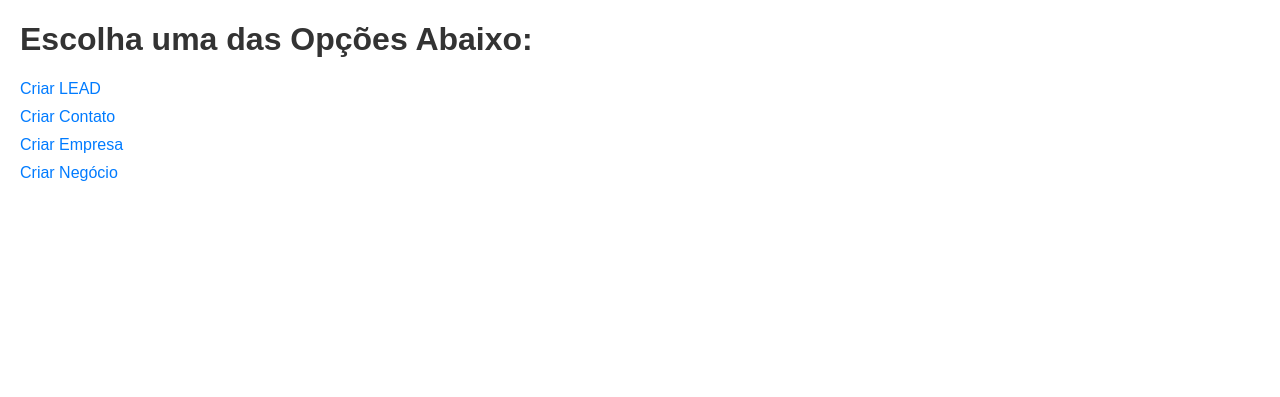
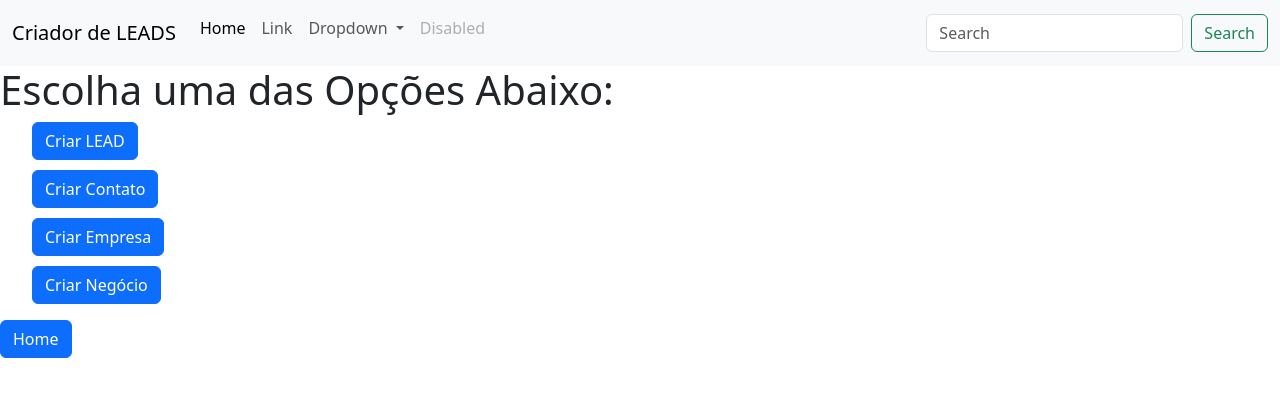
Before and after one commit to lcfariasjr/Mentoria_LC_CRM, a PHP site: page / in a window 1280 px wide. Shown: the top 397 px of the page. Run offline with PHP 8.4, Linux system fonts and the light colour scheme.

Commit message:
novas features de leads e contatos

```diff
--- a/index.html
+++ b/index.html
@@ -1,3 +1,4 @@
+
 <!DOCTYPE html>
 <html lang="en">
 <head>
@@ -5,16 +6,58 @@
     <meta name="viewport" content="width=device-width, initial-scale=1.0">
     <title>Criador de Negócios - LEADS - Contatos e Empresas </title>
     <link rel="stylesheet" type="text/css" href="style.css">
+    <link href="https://cdn.jsdelivr.net/npm/bootstrap@5.3.0/dist/css/bootstrap.min.css" rel="stylesheet" integrity="sha384-9ndCyUaIbzAi2FUVXJi0CjmCapSmO7SnpJef0486qhLnuZ2cdeRhO02iuK6FUUVM" crossorigin="anonymous">
+
+    <!--Aqui começa a Navbar-->
+    <nav class="navbar navbar-expand-lg bg-body-tertiary">
+        <div class="container-fluid">
+          <a class="navbar-brand" href="#">Criador de LEADS </a>
+          <button class="navbar-toggler" type="button" data-bs-toggle="collapse" data-bs-target="#navbarSupportedContent" aria-controls="navbarSupportedContent" aria-expanded="false" aria-label="Toggle navigation">
+            <span class="navbar-toggler-icon"></span>
+          </button>
+          <div class="collapse navbar-collapse" id="navbarSupportedContent">
+            <ul class="navbar-nav me-auto mb-2 mb-lg-0">
+              <li class="nav-item">
+                <a class="nav-link active" aria-current="page" href="Leads_Bitrix24/">Home</a>
+              </li>
+              <li class="nav-item">
+                <a class="nav-link" href="#">Link</a>
+              </li>
+              <li class="nav-item dropdown">
+                <a class="nav-link dropdown-toggle" href="#" role="button" data-bs-toggle="dropdown" aria-expanded="false">
+                  Dropdown
+                </a>
+                <ul class="dropdown-menu">
+                  <li><a class="dropdown-item" href="#">Action</a></li>
+                  <li><a class="dropdown-item" href="#">Another action</a></li>
+                  <li><hr class="dropdown-divider"></li>
+                  <li><a class="dropdown-item" href="#">Something else here</a></li>
+                </ul>
+              </li>
+              <li class="nav-item">
+                <a class="nav-link disabled" aria-disabled="true">Disabled</a>
+              </li>
+            </ul>
+            <form class="d-flex" role="search">
+              <input class="form-control me-2" type="search" placeholder="Search" aria-label="Search">
+              <button class="btn btn-outline-success" type="submit">Search</button>
+            </form>
+          </div>
+        </div>
+      </nav>
 </head>
 <body>
     <h1>Escolha uma das Opções Abaixo: </h1>
     <ul>
-        <li><a href="/Leads_Bitrix24/index_leads.html">Criar LEAD</a></l1>
-        <li><a href="/Contact_Bitrix24/index_contact.html">Criar Contato</a></l1>
-        <li><a href="/Company_Bitrix24/index_company.html">Criar Empresa</a></l1>
-        <li><a href="/Deals_Bitrix24/index_deal.html">Criar Negócio</a></l1>
+        <!-- <li><button class="btn btn-link"><a href="/Leads_Bitrix24/index_leads.html">Criar LEAD</a></button></l1> -->
+        <li><a class="btn btn-primary" href="/Leads_Bitrix24/index_leads.html" role="button">Criar LEAD</a>
+        <li><a class="btn btn-primary" href="/Contact_Bitrix24/index_contact.html" role="button">Criar Contato</a>
+        <li><a class="btn btn-primary" href="/Company_Bitrix24/index_company.html" role="button">Criar Empresa</a>
+        <li><a class="btn btn-primary" href="/Deals_Bitrix24/index_deal.html" role="button">Criar Negócio</a>
     </ul>
 
+
+    <button class="btn btn-primary">Home</button>
 
 
 </body>
--- a/style.css
+++ b/style.css
@@ -17,7 +17,7 @@ li{
 }
 
 a{
-    color: #007bff;
+    color: #d1d1d1;
     text-decoration: none;
 }
 
@@ -26,7 +26,7 @@ a:hover{
 }
 
 .myButton {
-	box-shadow:inset 0px 0px 15px 3px #23395e;
+	box-shadow:inset 0px 0px 15px 3px #0400f5;
 	background:linear-gradient(to bottom, #2e466e 5%, #415989 100%);
 	background-color:#2e466e;
 	border-radius:17px;
```
Also changed, not shown: Company_Bitrix24/index_company.html (+13 -8 lines), Contact_Bitrix24/contact_bitrix.php (+52 -0 lines), Contact_Bitrix24/index_contact.html (+12 -8 lines), Deals_Bitrix24/index_deal.html (+8 -8 lines), Leads_Bitrix24/index_leads.html (+8 -5 lines), Leads_Bitrix24/lead_bitrix.php (+13 -8 lines).
